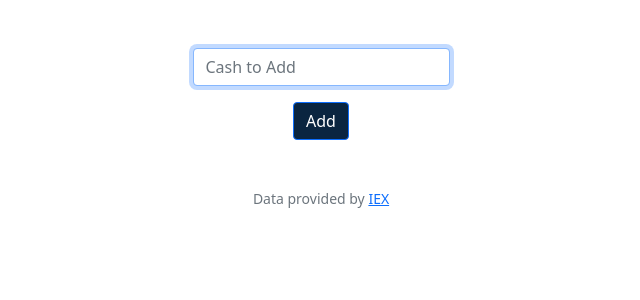
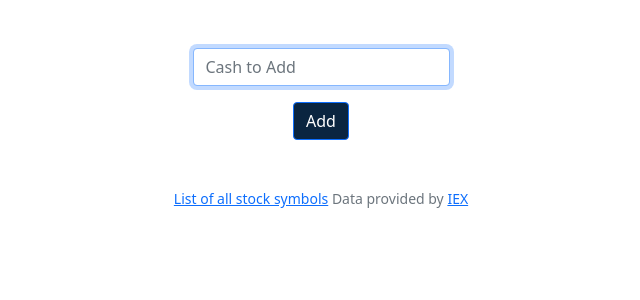
Before and after one commit to jazzorpheus/mock-trader, a Flask app: page /add in a window 1280 px wide. Shown: the part 147-447 px from the top of the page, without its empty margins (319-959 px from the left). Run offline with Flask 3, Linux system fonts and the light colour scheme; the visitor is signed in with stand-in values (Sample User, id 1); some libraries are stand-ins or nearby versions.

Commit message:
add stock symbols link to footer

```diff
--- a/templates/layout.html
+++ b/templates/layout.html
@@ -63,6 +63,7 @@
         </main>
 
         <footer class="mb-5 small text-center text-muted">
+            <a href="https://stockanalysis.com/stocks/" target="_blank">List of all stock symbols</a>
             Data provided by <a href="https://iexcloud.io/">IEX</a>
         </footer>
 
```
